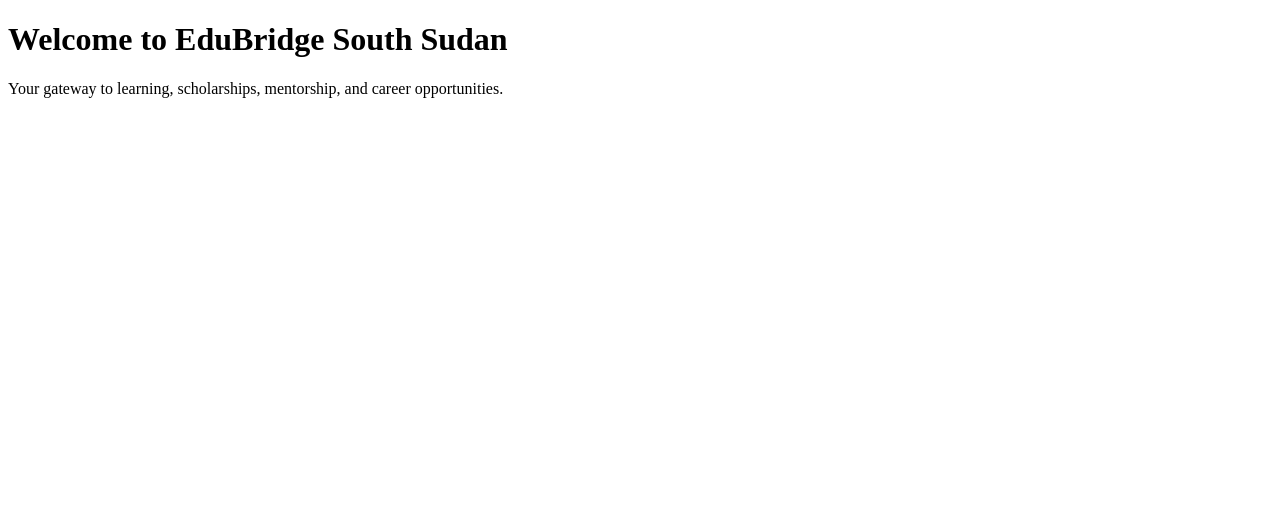
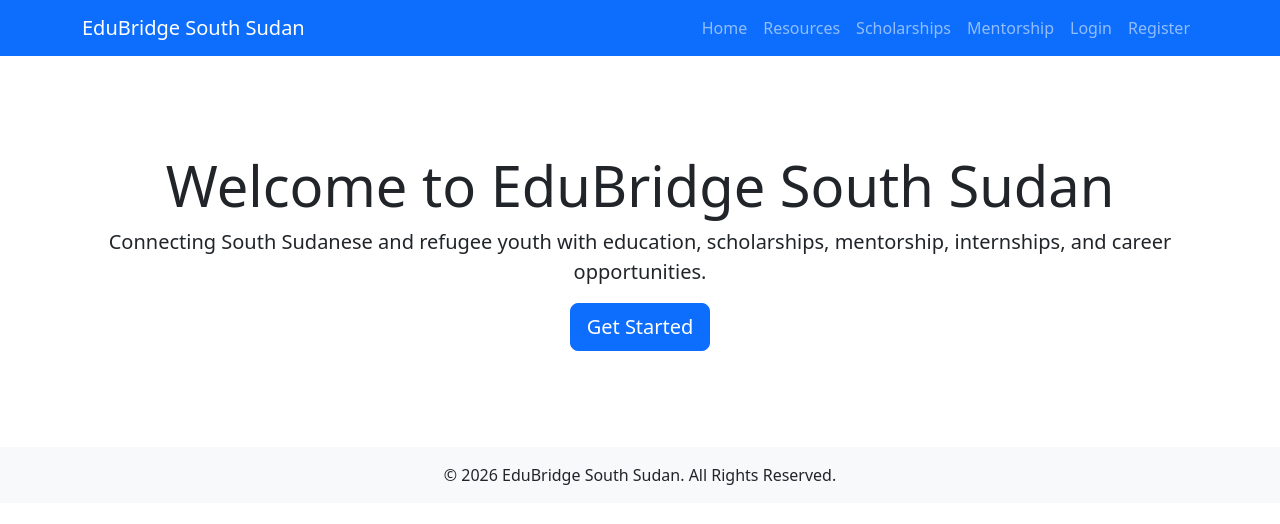
Before and after one commit to israelkur-ayong/EduBridge-South-Sudan, a Django app: page / in a window 1280 px wide. Shown: the top 524 px of the page. Run offline with Django 5.2, Linux system fonts and the light colour scheme.

Commit message:
Add Bootstrap layout and base template

```diff
--- a/accounts/templates/accounts/home.html
+++ b/accounts/templates/accounts/home.html
@@ -1,10 +1,27 @@
-<!DOCTYPE html>
-<html>
-<head>
-    <title>EduBridge South Sudan</title>
-</head>
-<body>
-    <h1>Welcome to EduBridge South Sudan</h1>
-    <p>Your gateway to learning, scholarships, mentorship, and career opportunities.</p>
-</body>
-</html>
+{% extends "base.html" %}
+
+{% block title %}
+Home | EduBridge South Sudan
+{% endblock %}
+
+{% block content %}
+
+<div class="text-center py-5">
+
+    <h1 class="display-4">
+        Welcome to EduBridge South Sudan
+    </h1>
+
+    <p class="lead">
+        Connecting South Sudanese and refugee youth with
+        education, scholarships, mentorship, internships,
+        and career opportunities.
+    </p>
+
+    <a href="#" class="btn btn-primary btn-lg">
+        Get Started
+    </a>
+
+</div>
+
+{% endblock %}
--- a/config/settings.py
+++ b/config/settings.py
@@ -56,7 +56,7 @@ ROOT_URLCONF = 'config.urls'
 TEMPLATES = [
     {
         'BACKEND': 'django.template.backends.django.DjangoTemplates',
-        'DIRS': [],
+        'DIRS': [BASE_DIR / 'templates'],
         'APP_DIRS': True,
         'OPTIONS': {
             'context_processors': [
--- /dev/null
+++ b/templates/base.html
@@ -0,0 +1,26 @@
+<!DOCTYPE html>
+<html lang="en">
+<head>
+    <meta charset="UTF-8">
+    <meta name="viewport" content="width=device-width, initial-scale=1.0">
+    <title>{% block title %}EduBridge South Sudan{% endblock %}</title>
+
+    <!-- Bootstrap CSS -->
+    <link href="https://cdn.jsdelivr.net/npm/bootstrap@5.3.7/dist/css/bootstrap.min.css" rel="stylesheet">
+</head>
+<body>
+
+    {% include 'includes/navbar.html' %}
+
+    <main class="container mt-5">
+        {% block content %}
+        {% endblock %}
+    </main>
+
+    {% include 'includes/footer.html' %}
+
+    <!-- Bootstrap JS -->
+    <script src="https://cdn.jsdelivr.net/npm/bootstrap@5.3.7/dist/js/bootstrap.bundle.min.js"></script>
+
+</body>
+</html>
--- /dev/null
+++ b/templates/includes/footer.html
@@ -0,0 +1,7 @@
+<footer class="bg-light text-center py-3 mt-5">
+    <div class="container">
+        <p class="mb-0">
+            © 2026 EduBridge South Sudan. All Rights Reserved.
+        </p>
+    </div>
+</footer>
--- /dev/null
+++ b/templates/includes/navbar.html
@@ -0,0 +1,38 @@
+<nav class="navbar navbar-expand-lg navbar-dark bg-primary">
+    <div class="container">
+        <a class="navbar-brand" href="/">EduBridge South Sudan</a>
+
+        <button class="navbar-toggler" type="button" data-bs-toggle="collapse"
+            data-bs-target="#navbarNav">
+            <span class="navbar-toggler-icon"></span>
+        </button>
+
+        <div class="collapse navbar-collapse" id="navbarNav">
+            <ul class="navbar-nav ms-auto">
+                <li class="nav-item">
+                    <a class="nav-link" href="{% url 'home' %}">Home</a>
+                </li>
+
+                <li class="nav-item">
+                    <a class="nav-link" href="#">Resources</a>
+                </li>
+
+                <li class="nav-item">
+                    <a class="nav-link" href="#">Scholarships</a>
+                </li>
+
+                <li class="nav-item">
+                    <a class="nav-link" href="#">Mentorship</a>
+                </li>
+
+                <li class="nav-item">
+                    <a class="nav-link" href="#">Login</a>
+                </li>
+
+                <li class="nav-item">
+                    <a class="nav-link" href="#">Register</a>
+                </li>
+            </ul>
+        </div>
+    </div>
+</nav>
```
Also changed, not shown: accounts/forms.py (added, +18 -0 lines).
